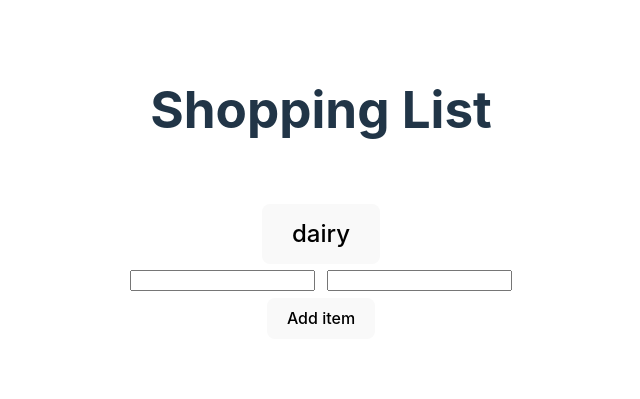
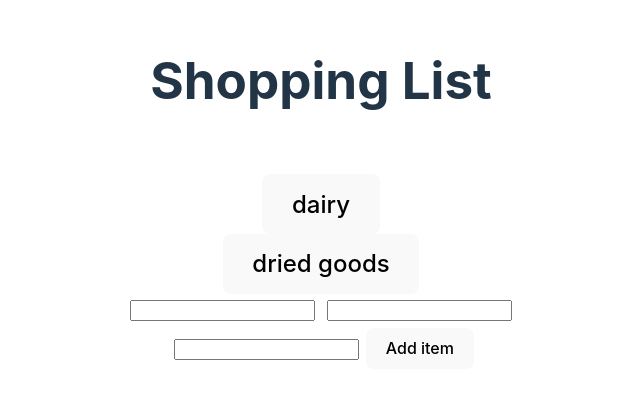
Before and after one commit to srichardson-scottlogic/shopping-list, a React (Vite) app in the folder shopping-list-web/: page / in a window 1280 px wide. Shown: the part 191-590 px from the top of the page, without its empty margins (319-959 px from the left). Built offline with nearby package versions, Linux system fonts and the light colour scheme.

Commit message:
Tidy up collapsible categories

```diff
--- a/shopping-list-web/src/App.css
+++ b/shopping-list-web/src/App.css
@@ -10,6 +10,7 @@
   margin: auto;
   padding: 2em;
 }
+
 #list-container ul {
   padding: 0;
   list-style: none;
--- a/shopping-list-web/src/App.tsx
+++ b/shopping-list-web/src/App.tsx
@@ -1,23 +1,34 @@
 import { useState } from "react";
 import "./App.css";
 
+import InputText from "./InputText/InputText";
+import List from "./List/List";
 import IListItem from "./ListItem/IListItem";
-import CollapsibleCategory from "./CollapsibleCategory/CollapsibleCategory";
-import InputText from "./InputText/InputText";
 
 function App() {
-  const [items, setItems] = useState<IListItem[]>([
-    { product: "cheese", amount: "30g" },
-  ]);
+  const initialItems = new Map<string, IListItem[]>();
+  initialItems.set("dairy", [{ product: "cheese", amount: "30g" }]);
+  initialItems.set("dried goods", [{ product: "pasta", amount: "300g" }]);
+
+  const [items, setItems] = useState<Map<string, IListItem[]>>(initialItems);
 
   return (
     <>
       <h1>Shopping List</h1>
       <div id="list-container">
-        <CollapsibleCategory category="dairy" items={items} />
+        <List list={items} />
         <InputText
-          handleSubmit={(product: string, amount: string) => {
-            setItems([...items, { product: product, amount: amount }]);
+          handleSubmit={(product: string, amount: string, category: string) => {
+            const newItems = new Map(items);
+            if (items.has(category)) {
+              newItems.set(category, [
+                ...items.get(category)!,
+                { product: product, amount: amount },
+              ]);
+            } else {
+              newItems.set(category, [{ product: product, amount: amount }]);
+            }
+            setItems(newItems);
           }}
         />
       </div>
--- a/shopping-list-web/src/InputText/InputText.tsx
+++ b/shopping-list-web/src/InputText/InputText.tsx
@@ -4,14 +4,15 @@ export default function InputText(props) {
   //TODO: What type should this props be?
   const [product, setProduct] = useState("");
   const [amount, setAmount] = useState("");
+  const [category, setCategory] = useState("");
   return (
     <form
       onSubmit={(e) => {
-        console.log(e);
         e.preventDefault();
-        props.handleSubmit(product, amount);
+        props.handleSubmit(product, amount, category);
         setProduct("");
         setAmount("");
+        setCategory("");
       }}
     >
       <input
@@ -24,6 +25,11 @@ export default function InputText(props) {
         value={amount}
         onChange={(e) => setAmount(e.target.value)}
       />
+      <input
+        type="text"
+        value={category}
+        onChange={(e) => setCategory(e.target.value)}
+      />
       <button type="submit">Add item</button>
     </form>
   );
--- /dev/null
+++ b/shopping-list-web/src/List/List.tsx
@@ -0,0 +1,17 @@
+import IListItem from "../ListItem/IListItem";
+import CollapsibleCategory from "../CollapsibleCategory/CollapsibleCategory";
+
+export default function List(props: { list: Map<string, IListItem[]> }) {
+  const listCategories = Array.from(props.list.keys()).map(
+    (category: string, i: number) => {
+      return (
+        <CollapsibleCategory
+          key={i}
+          category={category}
+          items={props.list.get(category)!}
+        />
+      );
+    }
+  );
+  return listCategories;
+}
```
